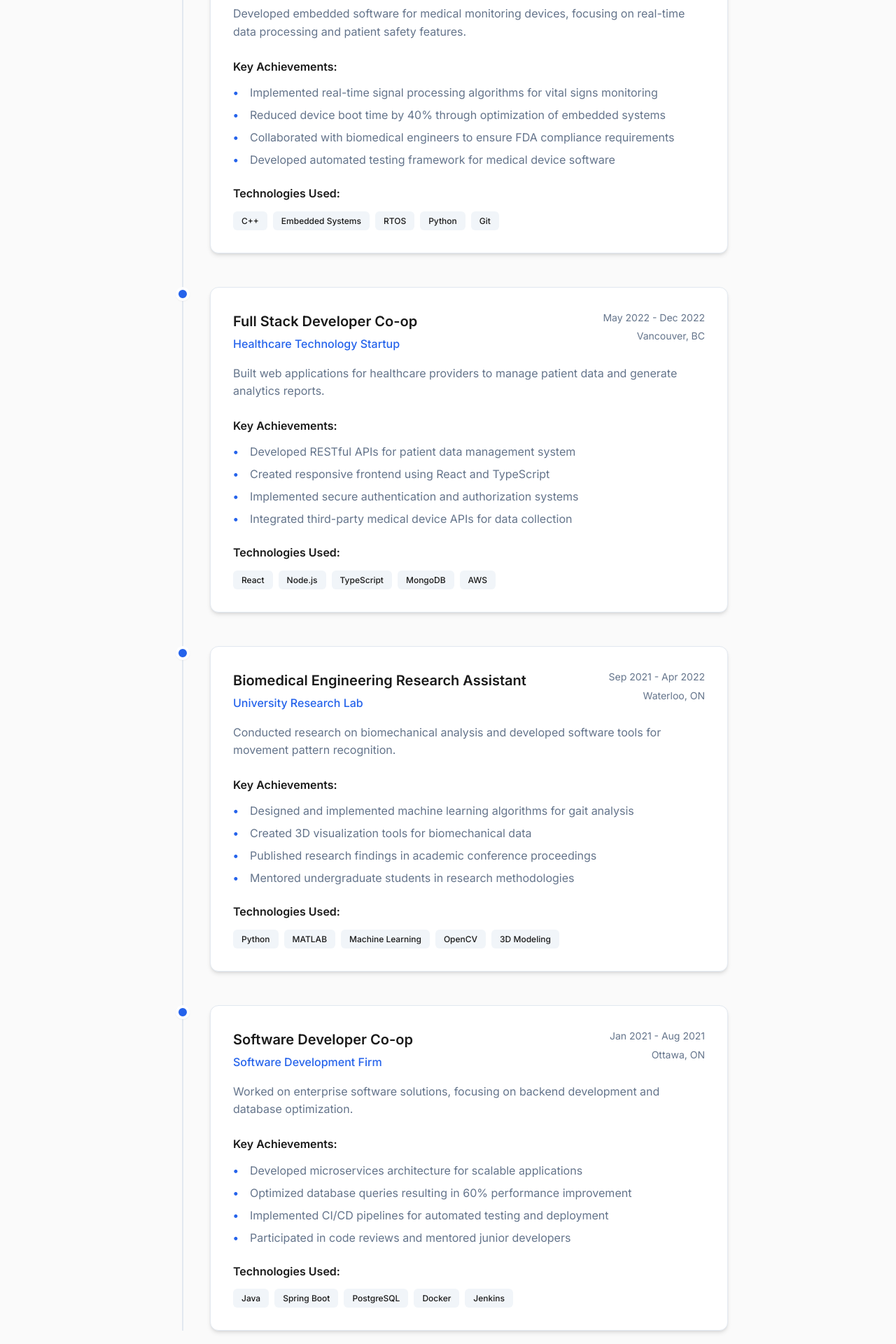
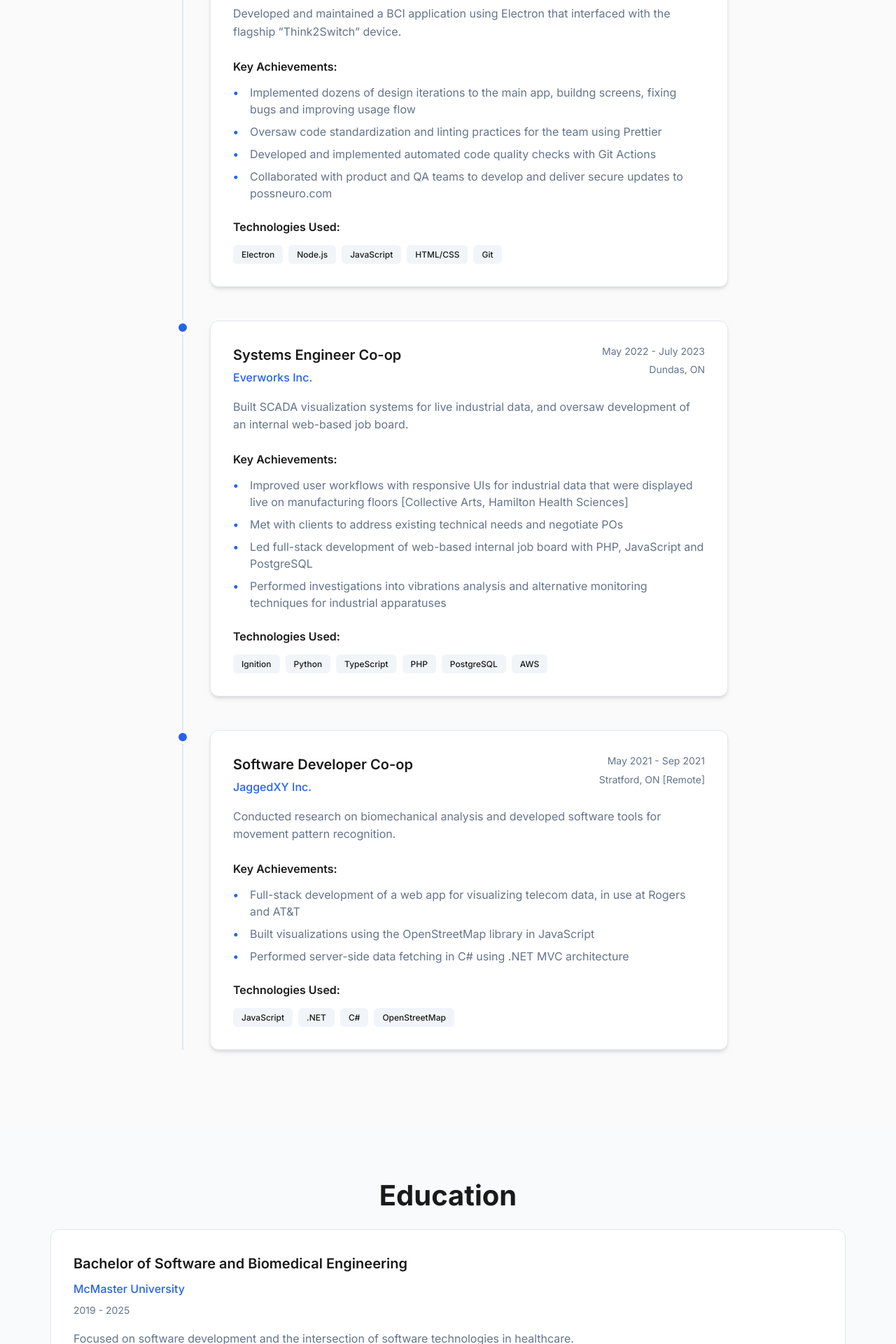
Before and after one commit to alexdamjano/mywebsite, a React (Create React App) app: page /experience in a window 1280 px wide. Shown: the part 580-2500 px from the top of the page at 70% size. Built offline with nearby package versions, Linux system fonts and the light colour scheme.

Commit message:
experience.tsx rehaul

```diff
--- a/src/pages/Experience.tsx
+++ b/src/pages/Experience.tsx
@@ -4,87 +4,65 @@
 const Experience: React.FC = () => {
   const experiences = [
     {
-      company: 'Medical Device Company',
-      position: 'Software Engineering Co-op',
-      duration: 'Jan 2023 - Aug 2023',
-      location: 'Toronto, ON',
+      company: 'Possibility Neurotechnologies',
+      position: 'Software Developer Co-op',
+      duration: 'Aug 2022 - Oct 2023',
+      location: 'Calgary, ON [Remote]',
       description:
-        'Developed embedded software for medical monitoring devices, focusing on real-time data processing and patient safety features.',
+        'Developed and maintained a BCI application using Electron that interfaced with the flagship ”Think2Switch” device.',
       achievements: [
-        'Implemented real-time signal processing algorithms for vital signs monitoring',
-        'Reduced device boot time by 40% through optimization of embedded systems',
-        'Collaborated with biomedical engineers to ensure FDA compliance requirements',
-        'Developed automated testing framework for medical device software',
+        'Implemented dozens of design iterations to the main app, buildng screens, fixing bugs and improving usage flow',
+        'Oversaw code standardization and linting practices for the team using Prettier',
+        'Developed and implemented automated code quality checks with Git Actions',
+        'Collaborated with product and QA teams to develop and deliver secure updates to possneuro.com',
       ],
-      technologies: ['C++', 'Embedded Systems', 'RTOS', 'Python', 'Git'],
+      technologies: ['Electron', 'Node.js', 'JavaScript', 'HTML/CSS', 'Git'],
     },
     {
-      company: 'Healthcare Technology Startup',
-      position: 'Full Stack Developer Co-op',
-      duration: 'May 2022 - Dec 2022',
-      location: 'Vancouver, BC',
+      company: 'Everworks Inc.',
+      position: 'Systems Engineer Co-op',
+      duration: 'May 2022 - July 2023',
+      location: 'Dundas, ON',
       description:
-        'Built web applications for healthcare providers to manage patient data and generate analytics reports.',
+        'Built SCADA visualization systems for live industrial data, and oversaw development of an internal web-based job board.',
       achievements: [
-        'Developed RESTful APIs for patient data management system',
-        'Created responsive frontend using React and TypeScript',
-        'Implemented secure authentication and authorization systems',
-        'Integrated third-party medical device APIs for data collection',
+        'Improved user workflows with responsive UIs for industrial data that were displayed live on manufacturing floors [Collective Arts, Hamilton Health Sciences]',
+        'Met with clients to address existing technical needs and negotiate POs',
+        'Led full-stack development of web-based internal job board with PHP, JavaScript and PostgreSQL',
+        'Performed investigations into vibrations analysis and alternative monitoring techniques for industrial apparatuses',
       ],
-      technologies: ['React', 'Node.js', 'TypeScript', 'MongoDB', 'AWS'],
+      technologies: [
+        'Ignition',
+        'Python',
+        'TypeScript',
+        'PHP',
+        'PostgreSQL',
+        'AWS',
+      ],
     },
     {
-      company: 'University Research Lab',
-      position: 'Biomedical Engineering Research Assistant',
-      duration: 'Sep 2021 - Apr 2022',
-      location: 'Waterloo, ON',
+      company: 'JaggedXY Inc.',
+      position: 'Software Developer Co-op',
+      duration: 'May 2021 - Sep 2021',
+      location: 'Stratford, ON [Remote]',
       description:
         'Conducted research on biomechanical analysis and developed software tools for movement pattern recognition.',
       achievements: [
-        'Designed and implemented machine learning algorithms for gait analysis',
-        'Created 3D visualization tools for biomechanical data',
-        'Published research findings in academic conference proceedings',
-        'Mentored undergraduate students in research methodologies',
+        'Full-stack development of a web app for visualizing telecom data, in use at Rogers and AT&T',
+        'Built visualizations using the OpenStreetMap library in JavaScript',
+        'Performed server-side data fetching in C# using .NET MVC architecture',
       ],
-      technologies: [
-        'Python',
-        'MATLAB',
-        'Machine Learning',
-        'OpenCV',
-        '3D Modeling',
-      ],
-    },
-    {
-      company: 'Software Development Firm',
-      position: 'Software Developer Co-op',
-      duration: 'Jan 2021 - Aug 2021',
-      location: 'Ottawa, ON',
-      description:
-        'Worked on enterprise software solutions, focusing on backend development and database optimization.',
-      achievements: [
-        'Developed microservices architecture for scalable applications',
-        'Optimized database queries resulting in 60% performance improvement',
-        'Implemented CI/CD pipelines for automated testing and deployment',
-        'Participated in code reviews and mentored junior developers',
-      ],
-      technologies: ['Java', 'Spring Boot', 'PostgreSQL', 'Docker', 'Jenkins'],
+      technologies: ['JavaScript', '.NET', 'C#', 'OpenStreetMap'],
     },
   ];
 
   const education = [
     {
-      degree: 'Bachelor of Software Engineering',
-      school: 'University of Waterloo',
-      duration: '2019 - 2024',
+      degree: 'Bachelor of Software and Biomedical Engineering',
+      school: 'McMaster University',
+      duration: '2019 - 2025',
       description:
-        'Focused on software development, algorithms, and system design with emphasis on healthcare applications.',
-    },
-    {
-      degree: 'Bachelor of Biomedical Engineering',
-      school: 'University of Waterloo',
-      duration: '2019 - 2024',
-      description:
-        'Specialized in medical device design, biomechanics, and healthcare technology innovation.',
+        'Focused on software development and the intersection of software technologies in healthcare.',
     },
   ];
 
```
